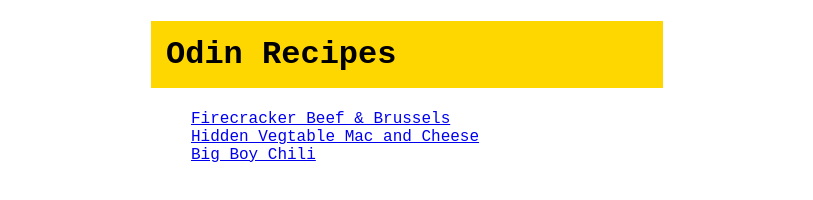
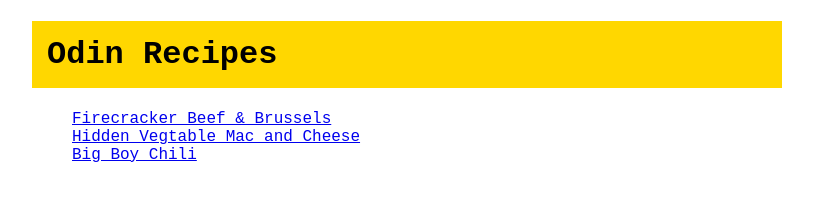
Before and after one commit to KojinKuro/odin-recipes, a plain HTML site: page index.html in a window 1280 px wide. Shown: the whole page, without its empty margins (233-1046 px from the left). Drawn offline with Linux system fonts and the light colour scheme.

Commit message:
Optimize the left right margins of <body>
Originally the code was using a percentage to keep the margins in the
center. This would cause problems as the screen shrunk. The left and
right margins were changed to auto with a width so that way it
would format better.

```diff
--- a/style/style.css
+++ b/style/style.css
@@ -4,7 +4,8 @@
 }
 
 body {
-    margin: 0px 30%;
+    width: 750px;
+    margin: 0px auto;
 }
 
 /* adds background color to titles */
```
